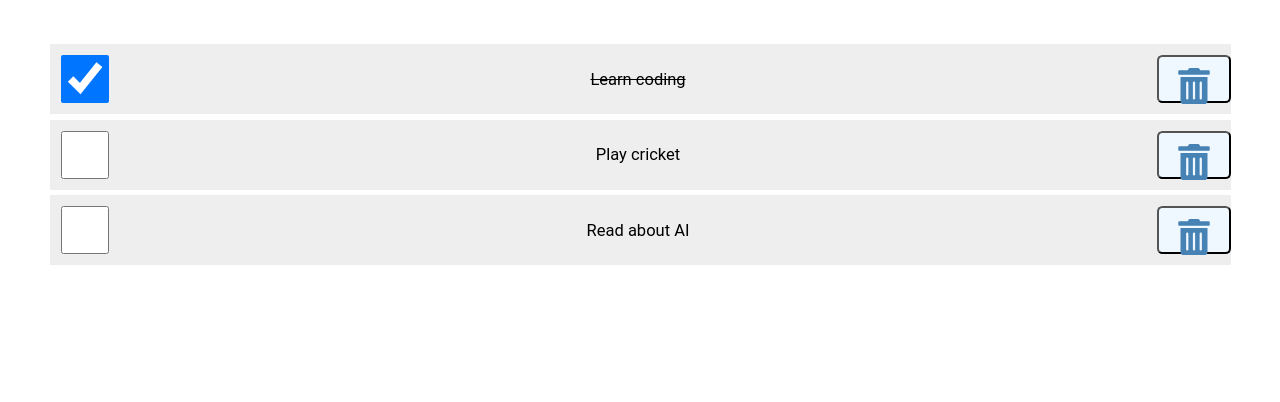
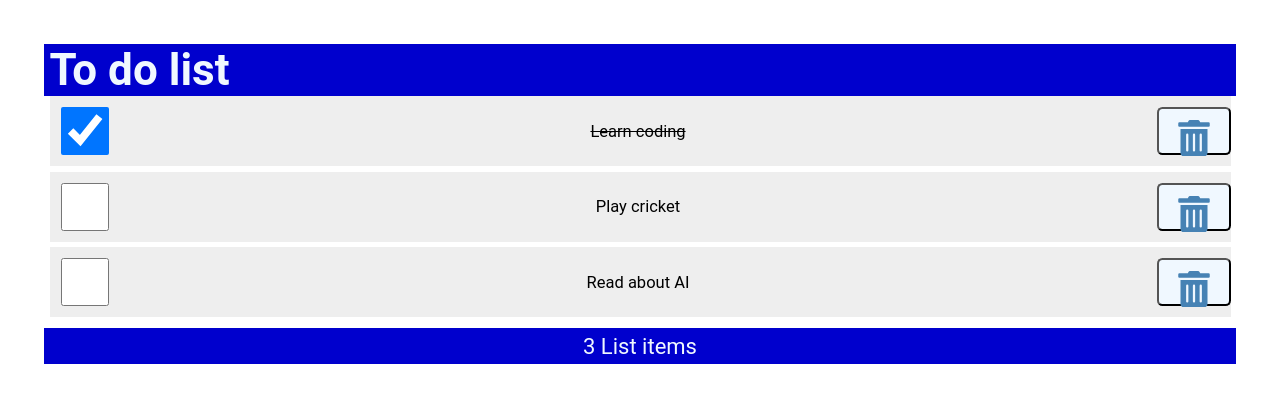
Before and after one commit to Vethishan99/Todo-list, a React (Vite) app: page / in a window 1280 px wide. Shown: the top 402 px of the page. Built offline with nearby package versions, Linux system fonts and the light colour scheme.

Commit message:
Header and footer added and some minor changes

```diff
--- a/src/App.jsx
+++ b/src/App.jsx
@@ -1,14 +1,39 @@
-import { useState } from 'react'
-import './App.css'
-import Content from './assets/content'
+import { useState } from "react";
+import "./App.css";
+import Content from "./assets/content";
+import Header from "./assets/header";
+import Footer from "./assets/Footer";
 
 function App() {
+  const [items, setItems] = useState([
+    { id: 1, checked: true, name: "Learn coding" },
+    { id: 2, checked: false, name: "Play cricket" },
+    { id: 3, checked: false, name: "Read about AI" },
+  ]);
+  const handleCheck = (id) => {
+    const listItems = items.map((item) =>
+      item.id === id ? { ...item, checked: !item.checked } : item
+    );
+    setItems(listItems);
+    localStorage.setList("todo_list", JSON.stringify(listItems));
+  };
+  const handleDelete = (id) => {
+    const deleteItems = items.filter((item) => item.id !== id);
+    setItems(deleteItems);
+    localStorage.setList("todo_list", JSON.stringify(listItems));
+  };
 
   return (
     <>
-      <Content />
+      <Header />
+      <Content
+        items={items}
+        handleCheck={handleCheck}
+        handleDelete={handleDelete}
+      />
+      <Footer length={items.length} />
     </>
-  )
+  );
 }
 
-export default App
+export default App;
--- a/src/assets/Content.jsx
+++ b/src/assets/Content.jsx
@@ -1,26 +1,9 @@
 import React from "react";
-import { useState } from "react";
 import { FaTrashAlt } from "react-icons/fa";
-const Content = () => {
-  const [items, setItems] = useState([
-    { id: 1, checked: true, name: "Learn coding" },
-    { id: 2, checked: false, name: "Play cricket" },
-    { id: 3, checked: false, name: "Read about AI" },
-  ]);
-  const handleCheck = (id) => {
-    const listItems = items.map((item) =>
-      item.id === id ? { ...item, checked: !item.checked } : item
-    );
-    setItems(listItems);
-    localStorage.setList("todo_list", JSON.stringify(listItems));
-  };
-  const handleDelete = (id) => {
-    const deleteItems = items.filter((item) => item.id !== id);
-    setItems(deleteItems);
-    localStorage.setList("todo_list", JSON.stringify(listItems));
-  };
+const Content = ({ items, handleCheck, handleDelete }) => {
   return (
     <main>
+      {items.length ? (
         <ul>
           {items.map((item) => (
             <li className="list" key={item.id}>
@@ -41,6 +24,9 @@ const Content = () => {
             </li>
           ))}
         </ul>
+      ) : (
+        <p className="para">Your list is empty</p>
+      )}
     </main>
   );
 };
--- a/src/assets/Footer.jsx
+++ b/src/assets/Footer.jsx
@@ -0,0 +1,11 @@
+import React from "react";
+
+export const Footer = ({ length }) => {
+  return (
+    <footer>
+      {length} List {length === 1 ? "item" : "items"}
+    </footer>
+  );
+};
+
+export default Footer;
--- a/src/assets/Header.jsx
+++ b/src/assets/Header.jsx
@@ -0,0 +1,11 @@
+import React from "react";
+
+export const Header = ({ title = "To do list" }) => {
+  return (
+    <header>
+      <h1>{title}</h1>
+    </header>
+  );
+};
+
+export default Header;
--- a/src/index.css
+++ b/src/index.css
@@ -93,9 +93,9 @@ ul li::before {
   margin-right: 0.5rem;
 }
 
-.list input[type="checkbox"]:focus + label {
+/*.list input[type="checkbox"]:focus + label {
   text-decoration: underline;
-}
+}*/
 
 .list > label {
   font-size: 0.75rem;
@@ -186,3 +186,7 @@ button:hover {
 .cut{
   text-decoration: line-through;
 }
+
+.para{
+  margin-top: 10 rem;
+}
```
Lines whose indentation alone changed are shown as unchanged.
